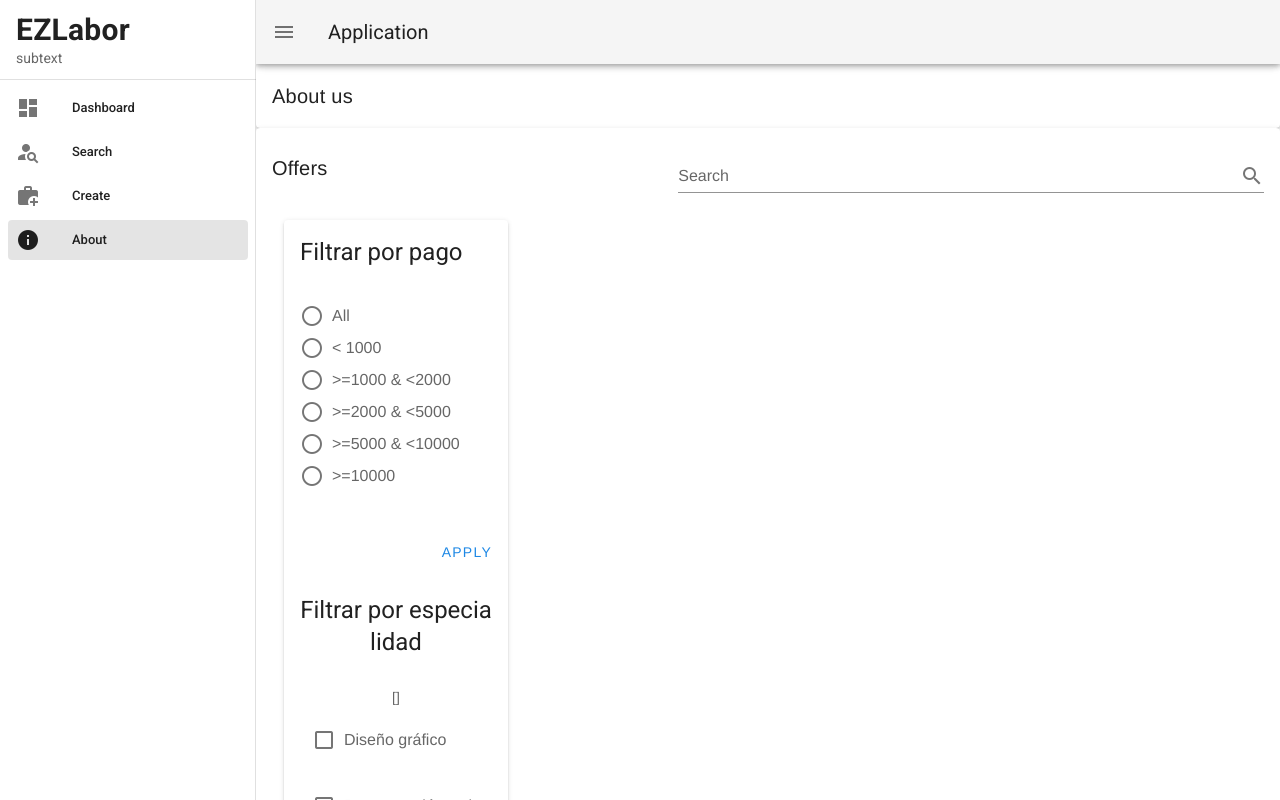
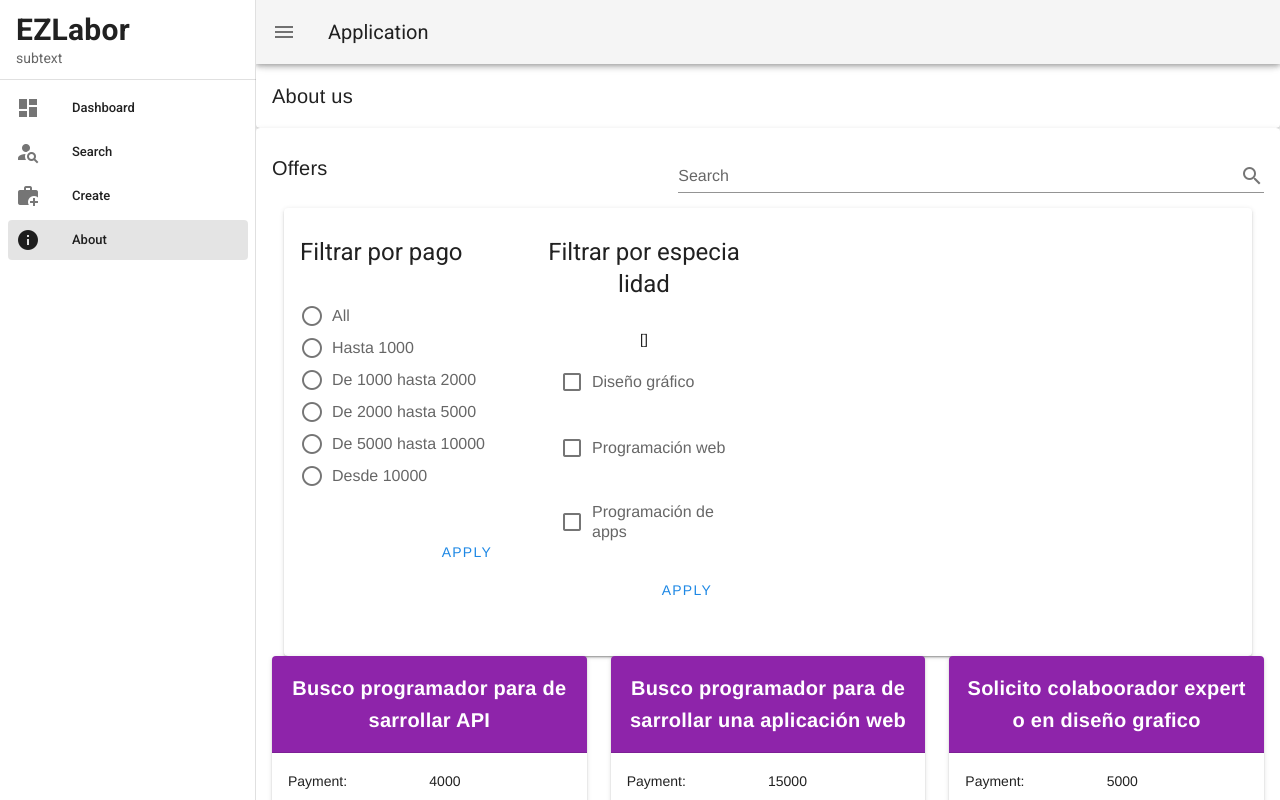
Before and after one commit to UPC-United-Team-APPSWEB-2021-1/ezlabor-web-application, a Vue app: page /about in a window 1280 px wide. Shown: the top 800 px of the page. Built offline with nearby package versions, Linux system fonts and the light colour scheme; no server answers.

Commit message:
feature/search-offers

```diff
--- a/src/components/offers-search.vue
+++ b/src/components/offers-search.vue
@@ -25,19 +25,26 @@
 
         </template>
 
+
+
+
         <template v-slot:default>
           <div>
 
+
             <v-col
-                cols="12"
-                sm="6"
-                md="4"
-                lg="3"
-            >
+                cols="12">
               <template v-slot:activator="{ on, attrs }">
                 <v-btn color="#794DFF" dark class="mb-2" v-bind="attrs" v-on="on">Filtrar</v-btn>
               </template>
-              <v-card>
+              <v-card class="filterCard">
+                <v-row>
+                <v-col
+                    cols="12"
+                    sm="6"
+                    md="4"
+                    lg="3"
+                >
                 <v-card-title>
                   <span class="headline">Filtrar por pago</span>
                 </v-card-title>
@@ -53,27 +60,27 @@
                             value="f1"
                         ></v-radio>
                         <v-radio
-                            label="< 1000"
+                            label="Hasta 1000"
                             value="f2"
                             name=f2
                         ></v-radio>
                         <v-radio
-                            label=">=1000 & <2000"
+                            label="De 1000 hasta 2000"
                             value="f3"
                             name=f3
                         ></v-radio>
                         <v-radio
-                            label=">=2000 & <5000"
+                            label="De 2000 hasta 5000"
                             value=">f4"
                             name=f4
                         ></v-radio>
                         <v-radio
-                            label=">=5000 & <10000"
+                            label="De 5000 hasta 10000"
                             value=">f5"
                             name=f5
                         ></v-radio>
                         <v-radio
-                            label=">=10000"
+                            label="Desde 10000"
                             value="f6"
                             name=f6
                         ></v-radio>
@@ -85,9 +92,14 @@
                   <v-spacer></v-spacer>
                   <v-btn color="blue darken-1" text @click="applyFilter">Apply</v-btn>
                 </v-card-actions>
+                </v-col>
 
-
-
+                <v-col
+                    cols="12"
+                    sm="6"
+                    md="4"
+                    lg="3"
+                >
                 <v-card-title>
                   <span class="headline">Filtrar por especialidad</span>
                 </v-card-title>
@@ -109,12 +121,15 @@
                         label="Programación de apps"
                         value="Programación de apps"
                     ></v-checkbox>
+                    <v-card-actions>
+                      <v-spacer></v-spacer>
+                      <v-btn color="blue darken-1" text @click="applyFilterBySpeciality">Apply</v-btn>
+                    </v-card-actions>
                   </v-container>
                 </v-card-text>
-                <v-card-actions>
-                  <v-spacer></v-spacer>
-                  <v-btn color="blue darken-1" text @click="applyFilterBySpeciality">Apply</v-btn>
-                </v-card-actions>
+
+                </v-col>
+                </v-row>
               </v-card>
             </v-col>
           </div>
@@ -127,10 +142,9 @@
                   cols="12"
                   sm="6"
                   md="4"
-                  lg="3"
               >
-                <v-card>
-                  <v-card-title class="subheading font-weight-bold">
+                <v-card class="purple darken-1">
+                  <v-card-title class="cardTitle  font-weight-bold align-center">
                     {{ offer.title }}
                   </v-card-title>
 
@@ -173,6 +187,8 @@
                       </v-list-item-content>
                     </v-list-item>
                   </v-list>
+                  <v-spacer></v-spacer>
+                  <v-btn color="white" text>Postular</v-btn>
                 </v-card>
               </v-col>
             </v-row>
@@ -188,7 +204,11 @@
 
     </v-card-text>
   </v-card>
+
+
+
 </template>
+
 
 <script>
 import OffersApiService from '../services/offers-api.service';
@@ -198,6 +218,8 @@ export default {
   data() {
     return {
       search: '',
+      chips: ['Programming', 'Playing video games', 'Watching movies', 'Sleeping'],
+      items: ['Streaming', 'Eating'],
       dialog: false,
       dialogDelete: false,
       dialogFilter: false,
@@ -339,6 +361,10 @@ export default {
     },
   },
   methods: {
+    remove (item) {
+      this.chips.splice(this.chips.indexOf(item), 1)
+      this.chips = [...this.chips]
+    },
     filterBySpeciality(){
       let tList = []
       for (let i=0; i<=this.selected.length; i++){
@@ -518,5 +544,10 @@ export default {
 </script>
 
 <style scoped>
-
+.filterCard{
+  border-color: darkviolet;
+}
+.cardTitle{
+  color: white;
+}
 </style>
```
